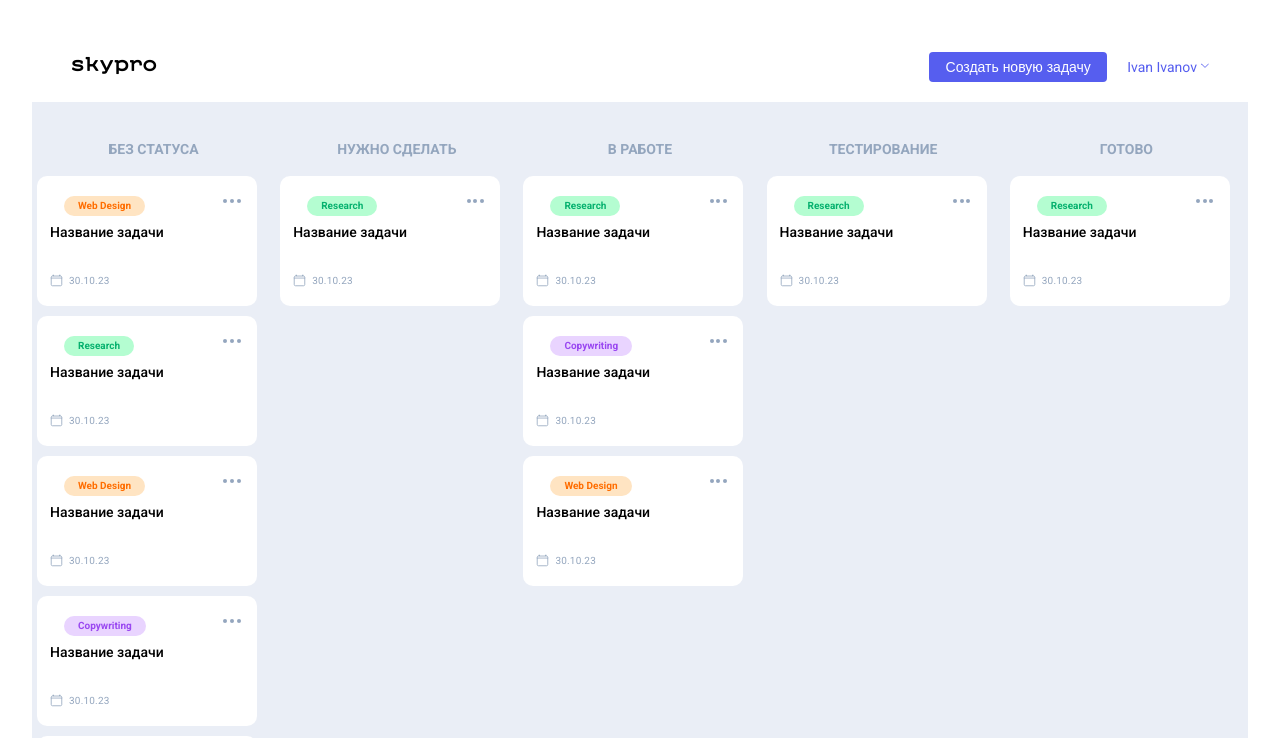
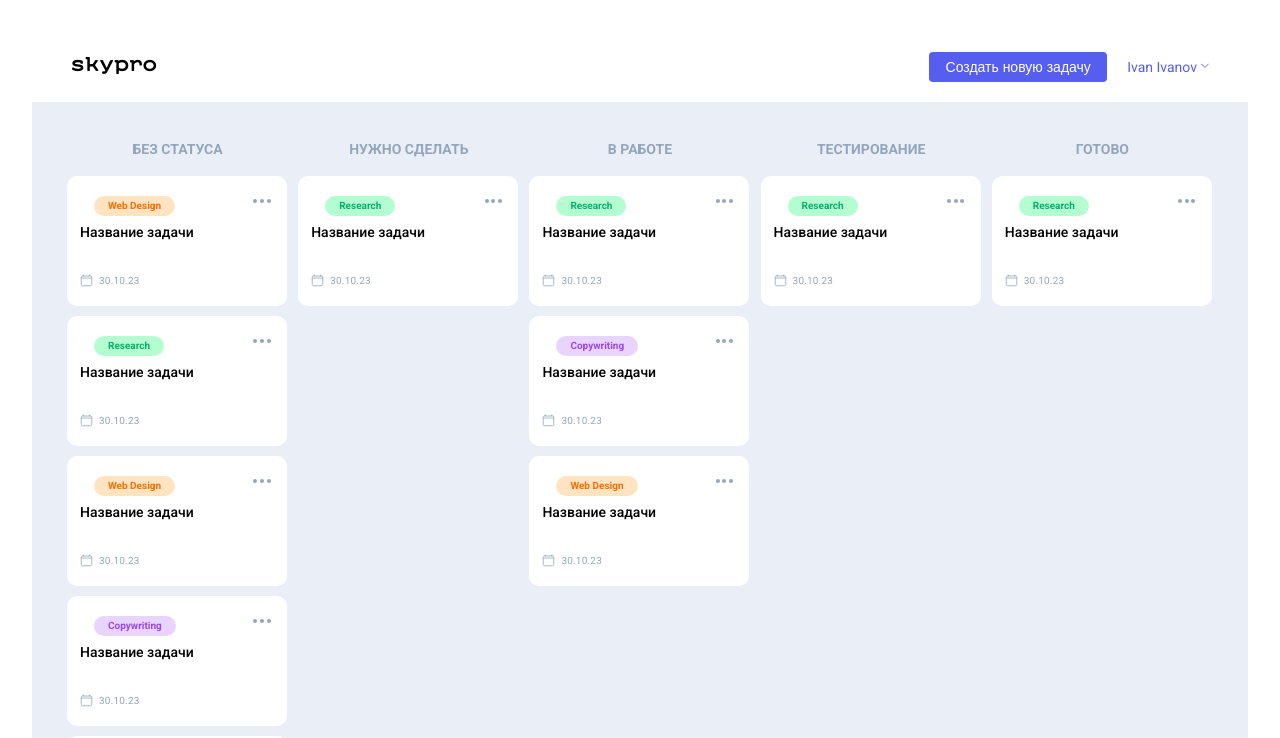
Before and after one commit to madeosha/skypro-kanban, a React (Vite) app in the folder skypro-kanban/: page / in a window 1280 px wide. Shown: the top 738 px of the page. Built offline with nearby package versions, Linux system fonts and the light colour scheme.

Commit message:
Перенесла стили в MainContent.styled.js

```diff
--- a/skypro-kanban/src/App.css
+++ b/skypro-kanban/src/App.css
@@ -835,19 +835,19 @@ body {
   z-index: 2;
 }*/
 
-.main {
+/*.main {
   width: 100%;
   background-color: #EAEEF6;
-}
-.main__block {
+}*/
+/*.main__block {
   width: 100%;
   margin: 0 auto;
   padding: 25px 0 49px;
-}
-.main__content {
+}*/
+/*.main__content {
   width: 100%;
   display: flex;
-}
+}*/
 .main__column {
   width: 20%;
   margin: 0 auto;
--- /dev/null
+++ b/skypro-kanban/src/components/MainContent/Main.styled.js
@@ -0,0 +1,24 @@
+import styled from "styled-components";
+
+export const Main = styled.main`
+  width: 100%;
+  background-color: #eaeef6;
+`;
+
+export const MainContainer = styled.div`
+max-width: 1260px;
+  width: 100%;
+  margin: 0 auto;
+  padding: 0 30px;
+`;
+
+export const MainBlock = styled.div`
+  width: 100%;
+  margin: 0 auto;
+  padding: 25px 0 49px;
+`;
+
+export const MainContent = styled.div`
+  width: 100%;
+  display: flex;
+`;
--- a/skypro-kanban/src/components/MainContent/MainContent.jsx
+++ b/skypro-kanban/src/components/MainContent/MainContent.jsx
@@ -1,4 +1,6 @@
 import MainColumn from "../MainColumn/MainColumn";
+
+import * as S from './Main.styled'
 
 //Колонки
 const statusList = [
@@ -11,10 +13,10 @@ const statusList = [
 
 function MainContent({ cards }) {
     return (
-        <main className="main">
-			<div className="container">
-				<div className="main__block">
-					<div className="main__content">
+        <S.Main>
+			<S.MainContainer>
+				<S.MainBlock>
+					<S.MainContent>
 					{statusList.map((status) => {
             			return (
               				<MainColumn
@@ -24,10 +26,10 @@ function MainContent({ cards }) {
               				/>
             			);
           			})}
-					</div>
-				</div>
-			</div>
-		</main>
+					</S.MainContent>
+				</S.MainBlock>
+			</S.MainContainer>
+		</S.Main>
     );
 }
 
```
Also changed, not shown: skypro-kanban/src/components/Common/Common.styled.js (added).
